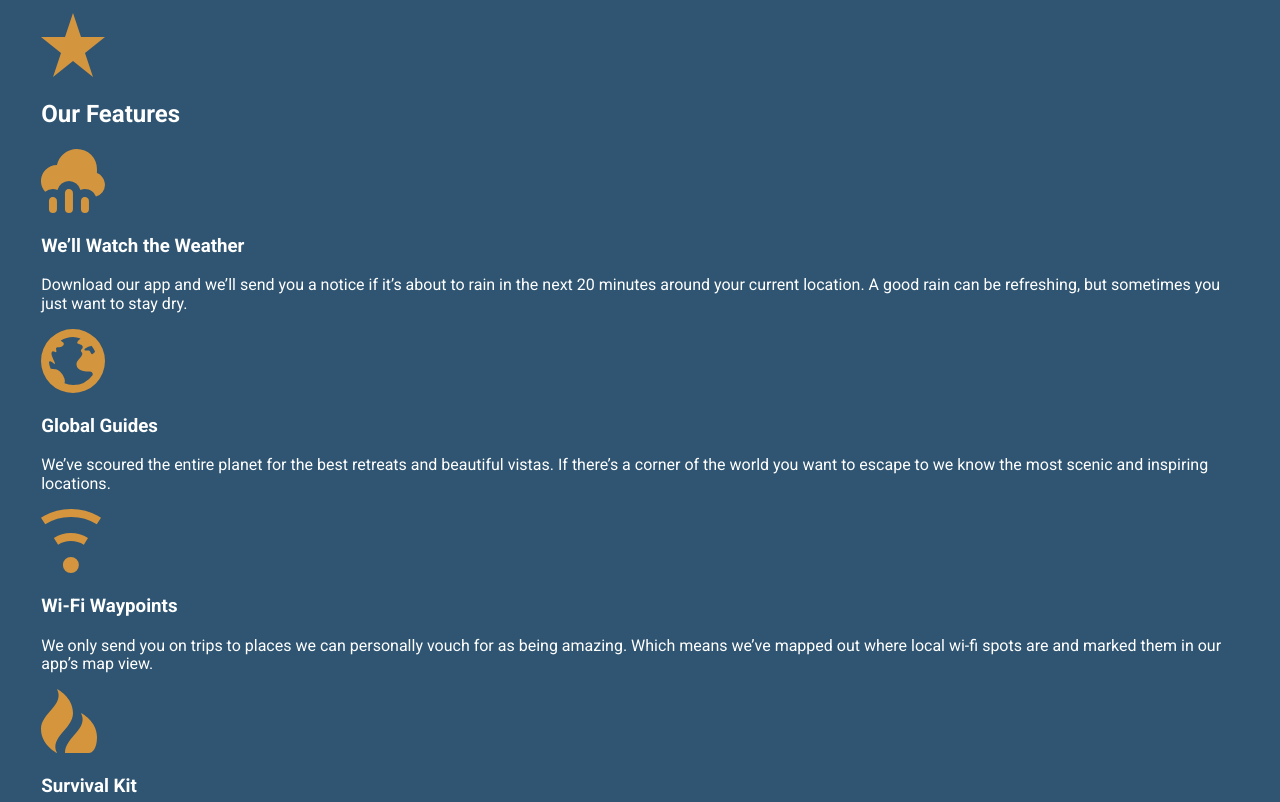
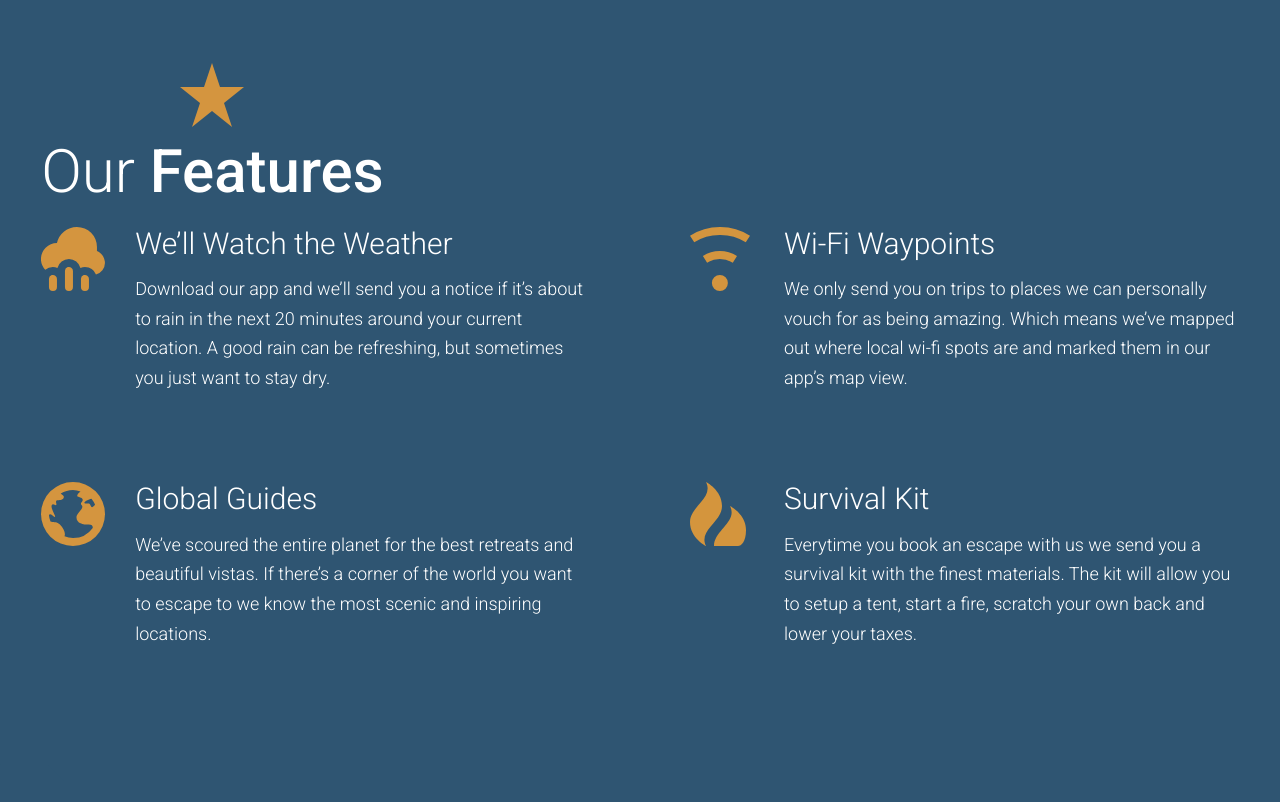
Before and after one commit to Baelx/hosting-platform, a website: page app/index.html in a window 1280 px wide. Shown: the part 2280-3082 px from the top of the page. Drawn offline with Linux system fonts and the light colour scheme.

Commit message:
completed our features section

```diff
--- a/app/assets/styles/main.css
+++ b/app/assets/styles/main.css
@@ -9,3 +9,5 @@
 @import "modules/_headline";
 @import "modules/_row";
 @import "modules/_generic-content-container";
+@import "modules/_section-title";
+@import "modules/_feature-item";
--- a/app/assets/styles/modules/_generic-content-container.css
+++ b/app/assets/styles/modules/_generic-content-container.css
@@ -3,6 +3,8 @@
 p {
   line-height: 1.65;
   margin: 1.8rem 0;
+  font-weight: 300;
+  margin: 0 0 1.8rem 0;
 
   a {
   font-weight: 700;
--- a/app/assets/styles/modules/_row.css
+++ b/app/assets/styles/modules/_row.css
@@ -6,8 +6,16 @@
   margin-right: -65px;
 }
 
+&--gutters-large {
+margin-right: -100px;
+}
+
   &--gutters > div {
     padding-right: 65px;
+  }
+
+  &--gutters-large > div {
+  padding-right: 100px;
   }
 
 &__b-margin-until-medium {
@@ -28,6 +36,11 @@
     width: 37%;
   }
 
+  &__medium-6 {
+      float: left;
+      width: 50%;
+    }
+
   &__medium-8 {
     float: left;
     width:66.66%
--- a/app/assets/styles/modules/_wrapper.css
+++ b/app/assets/styles/modules/_wrapper.css
@@ -4,8 +4,6 @@
   margin-left: auto;
   margin-right: auto;
   overflow: hidden;
-
-
 
   &--medium {
   max-width:976px;
--- a/app/index.html
+++ b/app/index.html
@@ -68,24 +68,33 @@
 
             <div id="features" class="page-section page-section--blue">
               <div class="wrapper">
-                <img src="assets/images/icons/star.svg">
-                <h2>Our Features</h2>
+                <h2 class="section-title"><img class="section-title__icon" src="assets/images/icons/star.svg">Our <strong>Features</strong></h2>
 
-                <img src="assets/images/icons/rain.svg">
-                <h3>We&rsquo;ll Watch the Weather</h3>
-                <p>Download our app and we&rsquo;ll send you a notice if it&rsquo;s about to rain in the next 20 minutes around your current location. A good rain can be refreshing, but sometimes you just want to stay dry.</p>
+                <div class="row row--gutters row--gutters-large generic-content-container">
+                  <div class="row__medium-6">
+                    <div class="feature-item">
+                      <img class="feature-item__icon" src="assets/images/icons/rain.svg">
+                      <h3 class="feature-item__title">We&rsquo;ll Watch the Weather</h3>
+                      <p>Download our app and we&rsquo;ll send you a notice if it&rsquo;s about to rain in the next 20 minutes around your current location. A good rain can be refreshing, but sometimes you just want to stay dry.</p></div>
 
-                <img src="assets/images/icons/globe.svg">
-                <h3>Global Guides</h3>
-                <p>We&rsquo;ve scoured the entire planet for the best retreats and beautiful vistas. If there&rsquo;s a corner of the world you want to escape to we know the most scenic and inspiring locations.</p>
+                    <div class="feature-item">
+                      <img class="feature-item__icon" src="assets/images/icons/globe.svg">
+                      <h3 class="feature-item__title">Global Guides</h3>
+                      <p>We&rsquo;ve scoured the entire planet for the best retreats and beautiful vistas. If there&rsquo;s a corner of the world you want to escape to we know the most scenic and inspiring locations.</p></div>
 
-                <img src="assets/images/icons/wifi.svg">
-                <h3>Wi-Fi Waypoints</h3>
+                    </div>
+                    <div class="row__medium-6">
+                    <div class="feature-item">
+                      <img  class="feature-item__icon" src="assets/images/icons/wifi.svg">
+                      <h3 class="feature-item__title">Wi-Fi Waypoints</h3>
                       <p>We only send you on trips to places we can personally vouch for as being amazing. Which means we&rsquo;ve mapped out where local wi-fi spots are and marked them in our app&rsquo;s map view.</p>
-
-                <img src="assets/images/icons/fire.svg">
-                <h3>Survival Kit</h3>
+  </div>
+                    <div class="feature-item">
+                      <img  class="feature-item__icon" src="assets/images/icons/fire.svg">
+                      <h3 class="feature-item__title">Survival Kit</h3>
                       <p>Everytime you book an escape with us we send you a survival kit with the finest materials. The kit will allow you to setup a tent, start a fire, scratch your own back and lower your taxes.</p>
+  </div>
+                      </div>
                     </div>
                   </div>
 
```
Also changed, not shown: app/dist/styles/main.css. Lines whose indentation alone changed are shown as unchanged.
